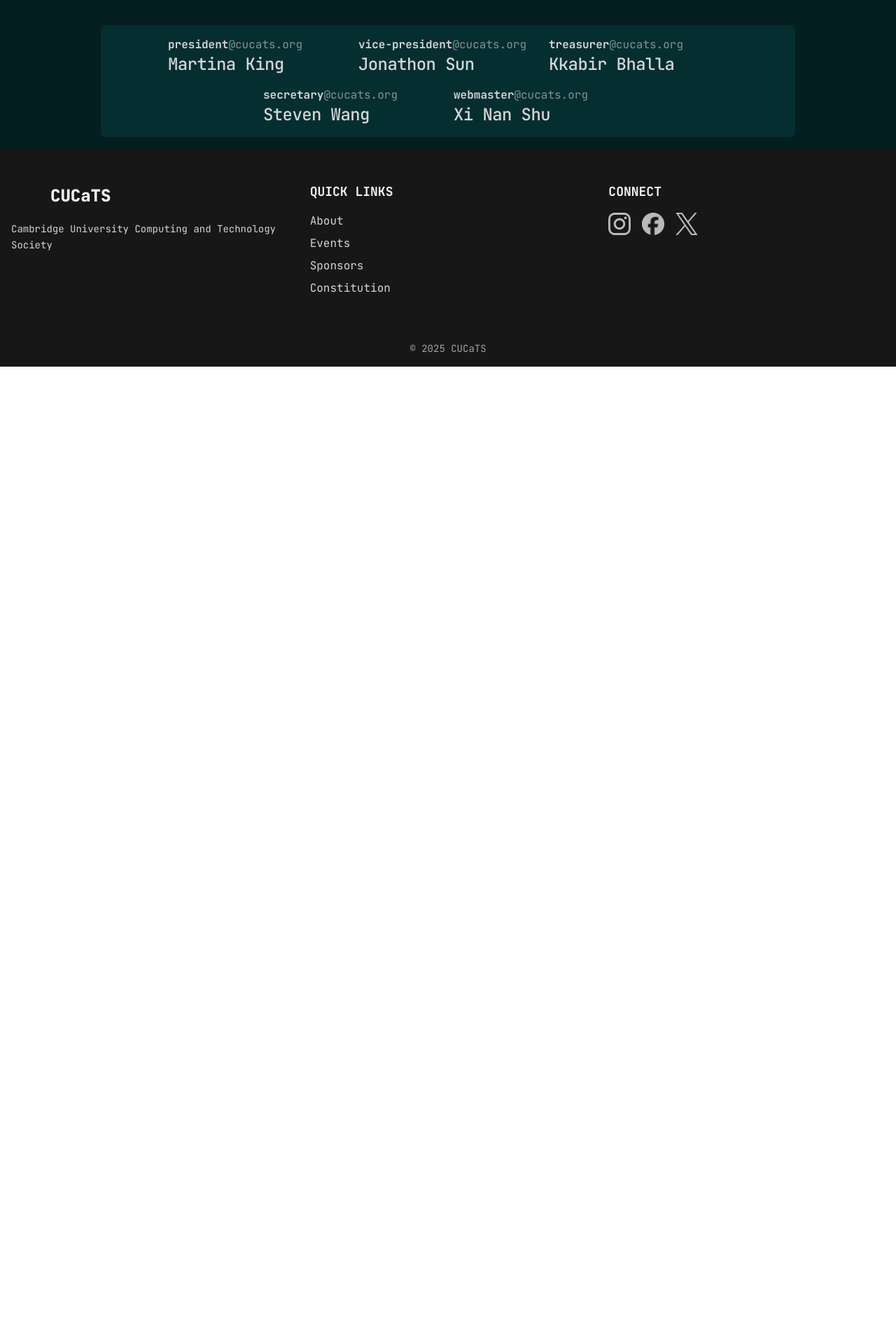
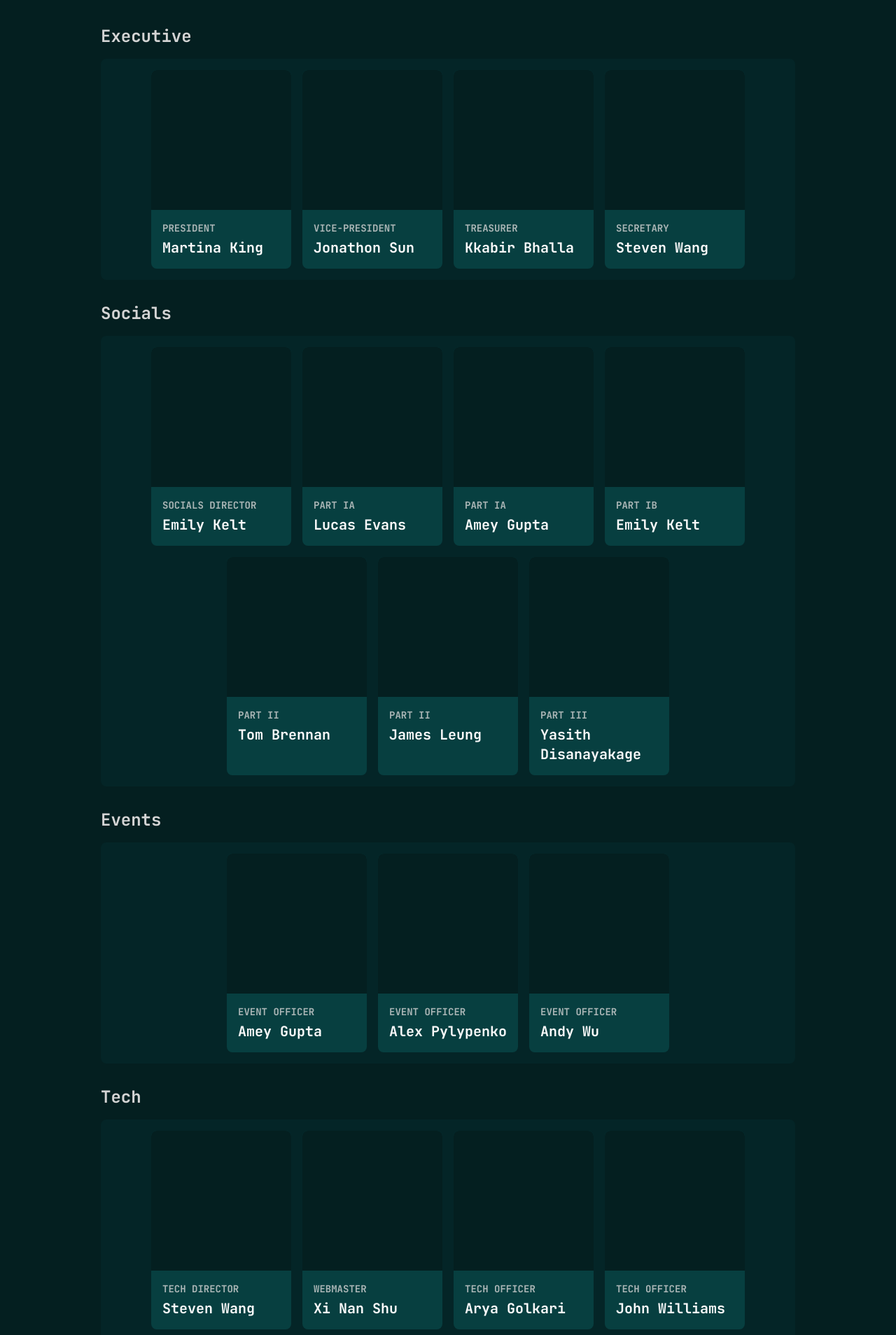
Before and after one commit to cucats/website, a SvelteKit app: page /about in a window 1280 px wide. Shown: the part 812-2720 px from the top of the page at 70% size. Before the commit the page ends 1336 px from the top, so only its background shows below. Built offline with nearby package versions, Linux system fonts and the light colour scheme.

Commit message:
Add committee members

```diff
--- a/src/routes/about/+page.svelte
+++ b/src/routes/about/+page.svelte
@@ -84,29 +84,65 @@
     <div class="c-4 mx-auto max-w-5xl p-4">
       <h2 class="my-4 text-3xl font-bold md:text-4xl">Committee</h2>
 
-      <div
-        class="r-4 bg-secondary-800/50 flex-wrap justify-center gap-10 rounded-lg p-4"
-      >
-        {#snippet committeeMember(role: string, name: string)}
-          <div class="min-w-40 md:min-w-64">
-            <div class="text-sm md:text-base">
-              <span class="block font-bold lowercase md:inline">{role}</span
-              ><span class="inline text-neutral-300 opacity-60"
-                >@cucats.org</span
-              >
+      {#snippet committeeMember(role: string, name: string)}
+        <div class="bg-secondary-800 w-50 overflow-hidden rounded-lg">
+          <div class="bg-secondary-900 h-50">
+            <!-- Image goes here when uploaded -->
+          </div>
+          <div class="p-4">
+            <div class="mb-1 text-sm uppercase">
+              <span class="font-bold text-neutral-300 opacity-80">{role}</span>
             </div>
-            <div class="text-xl font-medium tracking-tight md:text-2xl">
-              {name}
-            </div>
+            <div class="text-xl font-bold text-neutral-50">{name}</div>
           </div>
-        {/snippet}
+        </div>
+      {/snippet}
 
+      <h3 class="member-container-title">Executive</h3>
+      <div class="member-container">
         {@render committeeMember("president", "Martina King")}
         {@render committeeMember("vice-president", "Jonathon Sun")}
         {@render committeeMember("treasurer", "Kkabir Bhalla")}
         {@render committeeMember("secretary", "Steven Wang")}
+      </div>
+
+      <h3 class="member-container-title">Socials</h3>
+      <div class="member-container">
+        {@render committeeMember("socials director", "Emily Kelt")}
+        {@render committeeMember("part IA", "Lucas Evans")}
+        {@render committeeMember("part IA", "Amey Gupta")}
+        {@render committeeMember("part IB", "Emily Kelt")}
+        {@render committeeMember("part II", "Tom Brennan")}
+        {@render committeeMember("part II", "James Leung")}
+        {@render committeeMember("part III", "Yasith Disanayakage")}
+      </div>
+
+      <h3 class="member-container-title">Events</h3>
+      <div class="member-container">
+        {@render committeeMember("event officer", "Amey Gupta")}
+        {@render committeeMember("event officer", "Alex Pylypenko")}
+        {@render committeeMember("event officer", "Andy Wu")}
+      </div>
+
+      <h3 class="member-container-title">Tech</h3>
+      <div class="member-container">
+        {@render committeeMember("tech director", "Steven Wang")}
         {@render committeeMember("webmaster", "Xi Nan Shu")}
+        {@render committeeMember("tech officer", "Arya Golkari")}
+        {@render committeeMember("tech officer", "John Williams")}
       </div>
     </div>
   </section>
 </main>
+
+<style lang="postcss">
+  @reference "../../app.css";
+
+  .member-container-title {
+    @apply text-2xl font-bold;
+  }
+
+  .member-container {
+    @apply bg-secondary-800/20 mb-4 flex flex-wrap justify-center gap-4 rounded-lg p-4;
+  }
+</style>
```
